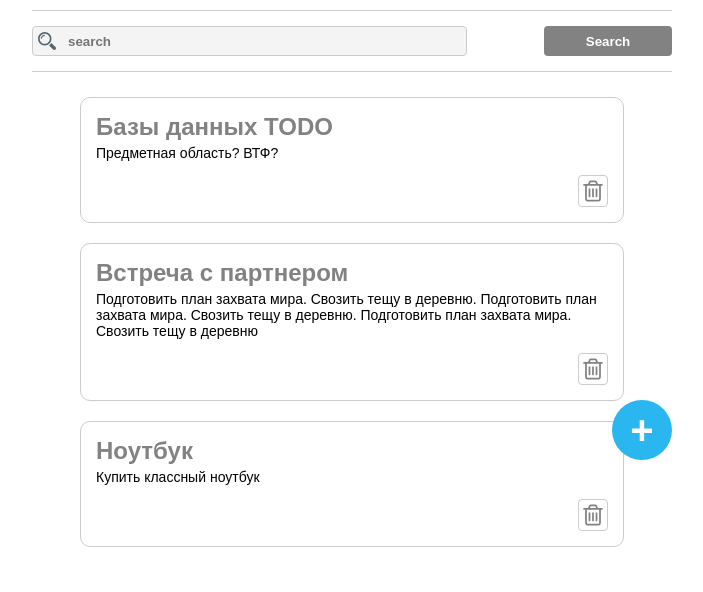
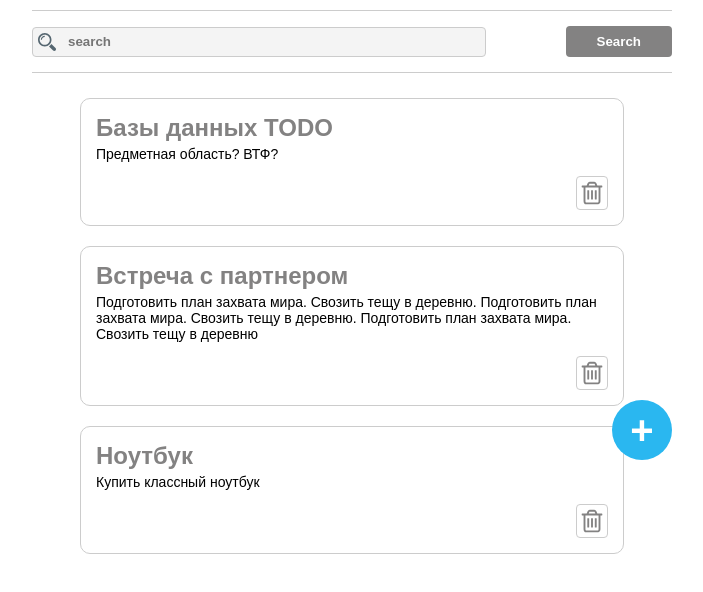
Before and after one commit to krikun1983/todo-react-redux-thunk-ts-node-express-mongobd-js, a React (Create React App) app in the folder 07_react_intro/07_react_intro/: page / in a window 1280 px wide. Shown: the top 592 px of the page, without its empty margins (288-991 px from the left). Built offline with nearby package versions, Linux system fonts and the light colour scheme.

Commit message:
refactor: btn ui

```diff
--- a/07_react_intro/07_react_intro/src/Ui-Kit/Button/index.tsx
+++ b/07_react_intro/07_react_intro/src/Ui-Kit/Button/index.tsx
@@ -1,27 +1,29 @@
-import React, {MouseEvent} from 'react';
+import React, {ButtonHTMLAttributes, MouseEvent} from 'react';
 import cn from 'classnames';
 import style from './style/Button.module.scss';
 import IconSvg from '../IconSVG';
 
-type ButtonProps = {
-  type: 'button' | 'submit';
+interface ButtonProps extends ButtonHTMLAttributes<HTMLButtonElement> {
   variant: string;
+  styles: string;
   text?: string;
   onClick?: (e: MouseEvent<HTMLButtonElement>) => void;
-};
+}
 
-const Button: React.FC<ButtonProps> = ({type, variant, text, onClick}) => {
+const Button: React.FC<ButtonProps> = props => {
+  const {variant, styles, text, onClick, ...attr} = props;
+
   return (
     <>
       <button
-        className={cn(style.ui_btns, style[`ui_btn_${variant}`])}
-        type={type}
+        {...attr}
+        className={cn(style.ui_btns, style[`ui_btn_${variant}`], style[styles])}
         onClick={onClick}
       >
-        {variant === 'basket' && (
+        {variant === 'icon_basket' && (
           <IconSvg name="basket" width="30" height="32" className="basket_gray_white" />
         )}
-        {text && text}
+        {variant === 'default' && text}
       </button>
     </>
   );
--- a/07_react_intro/07_react_intro/src/Ui-Kit/Button/style/Button.module.scss
+++ b/07_react_intro/07_react_intro/src/Ui-Kit/Button/style/Button.module.scss
@@ -4,15 +4,30 @@
   display: flex;
   align-items: center;
   justify-content: center;
+  padding: 7px 30px;
   font-weight: bold;
   background-color: $color-white;
+  border: none;
   border-radius: $border-radius-small;
   cursor: pointer;
 }
 
-.ui_btn_basket {
-  width: 30px;
-  height: 32px;
+.btn_gray {
+  color: $color-white;
+  background-color: $color-gray;
+  border: 1px solid transparent;
+
+  @media screen and (min-width: 640px) {
+    &:hover {
+      color: $color-black;
+      background-color: $color-white;
+      border: 1px solid $color-gray;
+    }
+  }
+}
+
+.btn_icon {
+  padding: 0;
   border: 1px solid $color-gray-light;
 
   @media screen and (min-width: 640px) {
@@ -23,33 +38,14 @@
   }
 }
 
-.ui_btn_search {
+.btn_circle_blue {
+  display: inline-block;
   width: 100%;
-  max-width: 20%;
-  height: 30px;
+  height: 100%;
+  padding: 0;
   color: $color-white;
-  font-weight: bold;
-  background-color: $color-gray;
-  border: none;
-
-  &:hover {
-    color: $color-black;
-    background-color: $color-white;
-    border: 1px solid $color-gray;
-  }
-}
-
-.ui_btn_add_new_note {
-  position: fixed;
-  top: 50%;
-  right: 25%;
-  z-index: 5;
-  width: 60px;
-  height: 60px;
-  color: $color-white;
-  font-size: 40px;
+  font-size: inherit;
   background-color: $color-cyan;
-  border: none;
   border-radius: 50%;
 
   &:hover {
@@ -57,25 +53,14 @@
   }
 }
 
-.ui_btn_create,
-.ui_btn_cancel {
-  padding: 8px 14px;
-  border: none;
-}
-
-.ui_btn_create {
-  margin-right: 10px;
-  color: $color-white;
-  background-color: $color-cyan;
-
+.btn_white_blue {
   &:hover {
-    background-color: $color-cyan-dark;
+    color: $color-white;
+    background-color: $color-cyan;
   }
 }
 
-.ui_btn_cancel {
-  background-color: $color-gray-light;
-
+.btn_white_gray {
   &:hover {
     color: $color-white;
     background-color: $color-gray;
--- a/07_react_intro/07_react_intro/src/Ui-Kit/Button/type/ui-button-enum.ts
+++ b/07_react_intro/07_react_intro/src/Ui-Kit/Button/type/ui-button-enum.ts
@@ -1,9 +1,6 @@
 enum ButtonEnum {
-  add_new_note = 'add_new_note',
-  basket = 'basket',
-  search = 'search',
-  create = 'create',
-  cancel = 'cancel',
+  default = 'default',
+  icon_basket = 'icon_basket',
 }
 
 export default ButtonEnum;
--- a/07_react_intro/07_react_intro/src/components/header/search-panel/SearchPanel.module.scss
+++ b/07_react_intro/07_react_intro/src/components/header/search-panel/SearchPanel.module.scss
@@ -35,4 +35,8 @@
       content: '';
     }
   }
+
+  &__btn {
+    display: inline-block;
+  }
 }
--- a/07_react_intro/07_react_intro/src/components/header/search-panel/index.tsx
+++ b/07_react_intro/07_react_intro/src/components/header/search-panel/index.tsx
@@ -37,7 +37,9 @@ const SearchPanel: React.FC = () => {
           onChange={handleSearchChangeFunc}
         />
       </label>
-      <Button text="Search" type="submit" variant={ButtonEnum.search} />
+      <div className={style.form_search__btn}>
+        <Button text="Search" styles="btn_gray" variant={ButtonEnum.default} type="submit" />
+      </div>
     </form>
   );
 };
--- a/07_react_intro/07_react_intro/src/components/main/NoteModal/FormAddUpdate.module.scss
+++ b/07_react_intro/07_react_intro/src/components/main/NoteModal/NoteModal.module.scss
@@ -38,9 +38,9 @@
 
   &__text {
     display: inline-block;
-    width: 100%;
+    min-width: 450px;
     max-width: 450px;
-    height: 180px;
+    min-height: 180px;
     max-height: 180px;
     margin-top: 50px;
     padding: 10px;
@@ -52,7 +52,19 @@
     display: flex;
     align-items: center;
     justify-content: flex-end;
-    height: 70px;
+    height: 65px;
     padding-right: 10px;
+    box-shadow: -1px 0 4px $color-black;
+  }
+
+  &__button {
+    position: fixed;
+    top: 50%;
+    right: 25%;
+    z-index: 5;
+    display: inline-block;
+    width: 60px;
+    height: 60px;
+    font-size: 40px;
   }
 }
--- a/07_react_intro/07_react_intro/src/components/main/NoteModal/NoteModal.tsx
+++ b/07_react_intro/07_react_intro/src/components/main/NoteModal/NoteModal.tsx
@@ -2,7 +2,7 @@ import React, {FormEvent} from 'react';
 import {DataNotes} from '../../../store/types/notes';
 import Button from '../../../Ui-Kit/Button';
 import ButtonEnum from '../../../Ui-Kit/Button/type/ui-button-enum';
-import style from './FormAddUpdate.module.scss';
+import style from './NoteModal.module.scss';
 
 interface NoteModalProps {
   isOpenForm: boolean;
@@ -29,12 +29,18 @@ const NoteModal: React.FC<NoteModalProps> = ({isOpenForm, onCloseForm, onSubmitF
               defaultValue={notes?.text && notes.text}
             />
             <div className={style.form_add__btns}>
-              <Button text="Create" type="submit" variant={ButtonEnum.create} />
+              <Button
+                text="Create"
+                type="submit"
+                variant={ButtonEnum.default}
+                styles="btn_white_blue"
+              />
               <Button
                 text="Cancel"
                 type="button"
                 onClick={onCloseForm}
-                variant={ButtonEnum.cancel}
+                variant={ButtonEnum.default}
+                styles="btn_white_gray"
               />
             </div>
           </form>
--- a/07_react_intro/07_react_intro/src/components/main/NoteModal/index.tsx
+++ b/07_react_intro/07_react_intro/src/components/main/NoteModal/index.tsx
@@ -2,6 +2,7 @@ import React, {FormEvent, useState} from 'react';
 import Button from '../../../Ui-Kit/Button';
 import ButtonEnum from '../../../Ui-Kit/Button/type/ui-button-enum';
 import NoteModal from './NoteModal';
+import style from './NoteModal.module.scss';
 
 const NoteModalForm: React.FC = () => {
   const [isOpenForm, setIsOpenForm] = useState<boolean>(false);
@@ -21,8 +22,15 @@ const NoteModalForm: React.FC = () => {
 
   return (
     <>
-      <Button text="+" type="button" onClick={handleClickOpen} variant={ButtonEnum.add_new_note} />
-
+      <div className={style.form_add__button}>
+        <Button
+          text="+"
+          type="button"
+          onClick={handleClickOpen}
+          variant={ButtonEnum.default}
+          styles="btn_circle_blue"
+        />
+      </div>
       <NoteModal isOpenForm={isOpenForm} onCloseForm={handleClose} onSubmitForm={handleSubmit} />
     </>
   );
--- a/07_react_intro/07_react_intro/src/components/main/notes-list/index.tsx
+++ b/07_react_intro/07_react_intro/src/components/main/notes-list/index.tsx
@@ -4,7 +4,7 @@ import {DataNotes} from '../../../store/types/notes';
 import {RootState} from '../../../store/types/root-state';
 import {search} from '../../../utils/search';
 import NoteModalForm from '../NoteModal';
-import FormAddUpdate from '../NoteModal/NoteModal';
+import NoteModal from '../NoteModal/NoteModal';
 import Notes from './Notes';
 import style from './NotesBody.module.scss';
 
@@ -49,7 +49,7 @@ const NotesList: React.FC = () => {
         })}
       </ul>
       {isOpenForm && (
-        <FormAddUpdate
+        <NoteModal
           isOpenForm={isOpenForm}
           onCloseForm={handleCloseForm}
           onSubmitForm={handleSubmit}
--- a/07_react_intro/07_react_intro/src/components/main/notes-list/notes/index.tsx
+++ b/07_react_intro/07_react_intro/src/components/main/notes-list/notes/index.tsx
@@ -19,7 +19,15 @@ const Notes: React.FC<NotesProps> = ({header, text}) => {
       <h2 className={style.item__header}>{header}</h2>
       <p className={style.item__text}>{text}</p>
       <div className={style.item__panel}>
-        <Button onClick={handleDeleted} type={'button'} variant={ButtonEnum.basket} />
+        <div>
+          <Button
+            className={style.form_search__btn}
+            variant={ButtonEnum.icon_basket}
+            onClick={handleDeleted}
+            type="button"
+            styles="btn_icon"
+          />
+        </div>
       </div>
     </>
   );
```
Also changed, not shown: 07_react_intro/07_react_intro/src/Ui-Kit/Button/img/basket_gray.svg (deleted), 07_react_intro/07_react_intro/src/Ui-Kit/Button/img/basket_white.svg (deleted).
